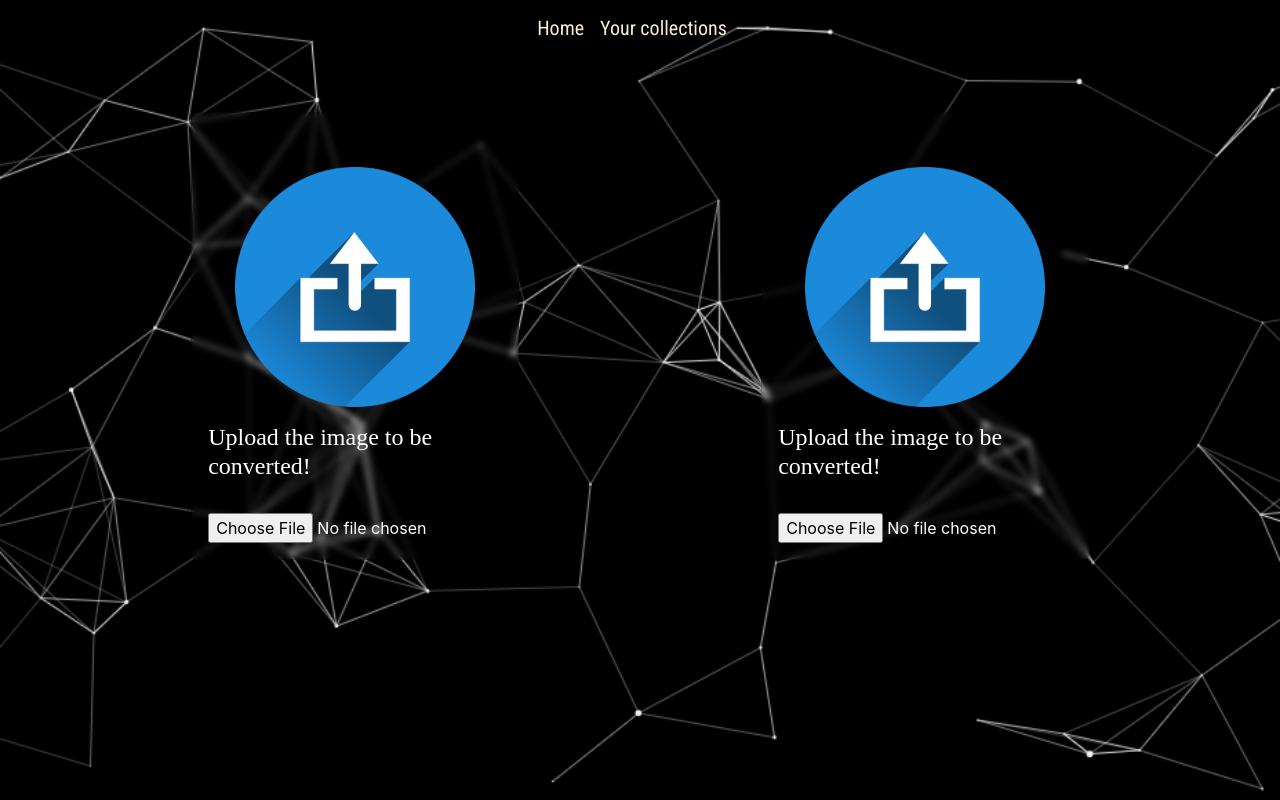
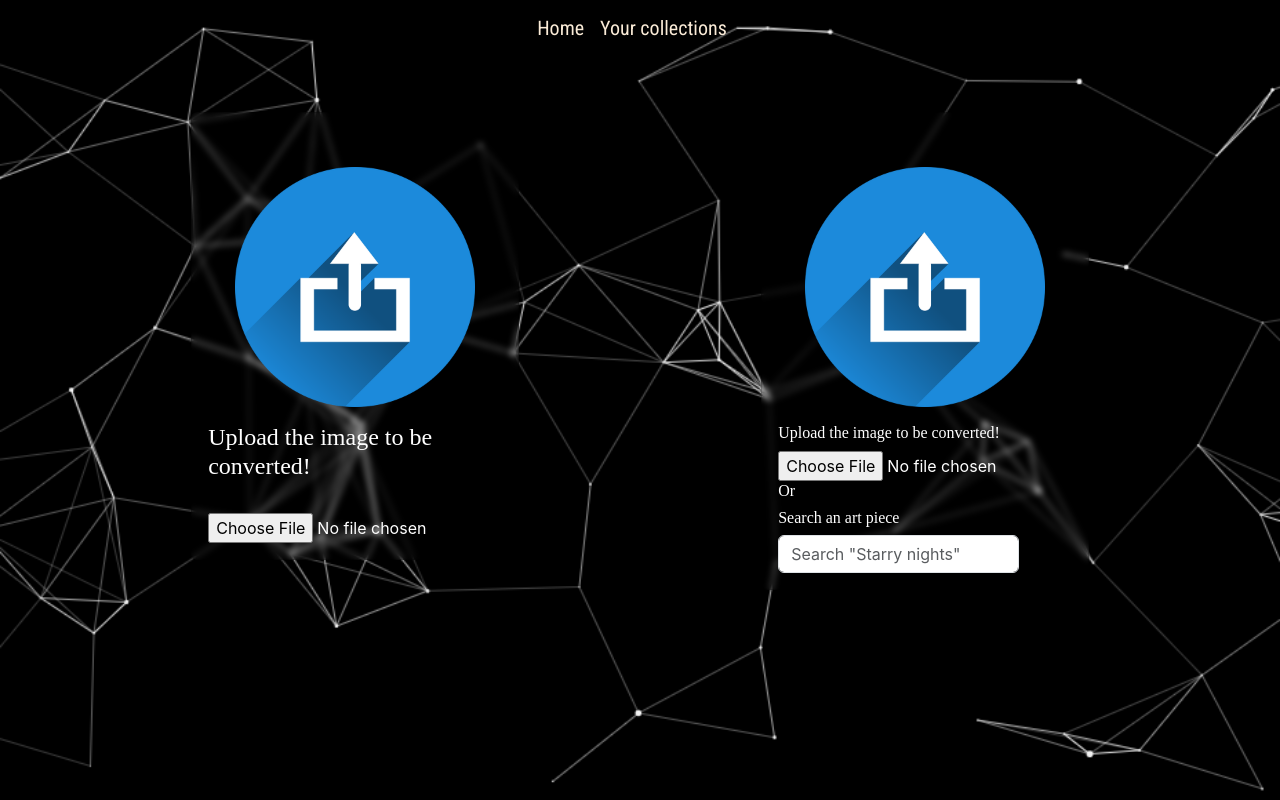
Before and after one commit to mohitpg/VideoStyler, a React (Create React App) app in the folder frontend/: page / in a window 1280 px wide. Built offline with nearby package versions, Linux system fonts and the light colour scheme.

Commit message:
added search structure

```diff
--- a/frontend/src/Home.js
+++ b/frontend/src/Home.js
@@ -10,18 +10,22 @@ function Home(){
     const [file1, setFile1] = useState(uploadimg);
     const [file2, setFile2] = useState(uploadimg);
     function handleChange1(e) {
-        console.log(e.target.files.length);
         (e.target.files.length===1)?setFile1(URL.createObjectURL(e.target.files[0])):setFile1(uploadimg);
      }
     function handleChange2(e) {
-      console.log(e.target.files.length);
       (e.target.files.length===1)?setFile2(URL.createObjectURL(e.target.files[0])):setFile2(uploadimg);
      }
+    async function handleSearch(){
+      const q=localStorage.getItem('api');
+      const tempimg= await fetch(q);
+      const currImage= await tempimg.blob();
+      setFile2(URL.createObjectURL(currImage));
+    }
     return (
     <Container>
       <Row style={{marginTop:'5%'}}>
         <Col style={{height:'60%'}}><Upload onupload={handleChange1} image={file1}/></Col>
-        <Col style={{height:'60%'}}><Search onupload={handleChange2} image={file2}/></Col>
+        <Col style={{height:'60%'}}><Search onupload={handleChange2} onsearch={handleSearch} image={file2}/></Col>
       </Row>
     </Container>
       );
--- a/frontend/src/homecomp/Search.css
+++ b/frontend/src/homecomp/Search.css
@@ -15,8 +15,12 @@
     object-fit: cover;
     margin: auto;
 }
-#cardtitle{
-    font-size: 1.5rem;
+#cardtitle1{
+    font-size: 1rem;
     font-family: 'Alegreya Sans';
-    margin-bottom: 2rem;
 }
+#sform:focus{
+    box-shadow: none;
+    border: none;
+    outline: none;
+}
--- a/frontend/src/homecomp/Search.js
+++ b/frontend/src/homecomp/Search.js
@@ -1,18 +1,39 @@
 import "./Search.css"
+import { useState } from "react";
 import Card from 'react-bootstrap/Card';
 import Form from 'react-bootstrap/Form';
+import Row from 'react-bootstrap/Row';
+import Col from 'react-bootstrap/Col';
 
 function Search (props){
+    const [search,setSearch]=useState("");
     function uploadHandler(e){
-        props.onupload(e);
+      props.onupload(e);
+    }
+    async function changeHandler(e){
+      let qparam=e.target.value;
+      setSearch(e.target.value);
+      qparam=qparam.replace(/ /g,'%20');
+      let finparam="https://api.artic.edu/api/v1/artworks/search?q="+qparam+"&limit=5&fields=title";
+      const res= await fetch(finparam);
+      const apival= await res.json();
     }
     return (
         <Card className="text-white" id="cardm">
           <Card.Img variant="top" src={props.image} id="cardimg"/>
           <Card.Body>
-            <Card.Title id="cardtitle">Upload the image to be converted!</Card.Title>
+            <Card.Title id="cardtitle1">Upload the image to be converted!</Card.Title>
             <Form >
                 <input type="file" name="imageinput" onChange={uploadHandler} />
+            </Form>
+            <Card.Title id="cardtitle1">Or</Card.Title>
+            <Card.Title id="cardtitle1">Search an art piece</Card.Title>
+            <Form>
+              <Row>
+                <Col xs={10}>
+                  <Form.Control value={search} onChange={changeHandler} placeholder='Search "Starry nights" ' id='sform' />
+                </Col>
+              </Row>
             </Form>
           </Card.Body>
         </Card>
```
